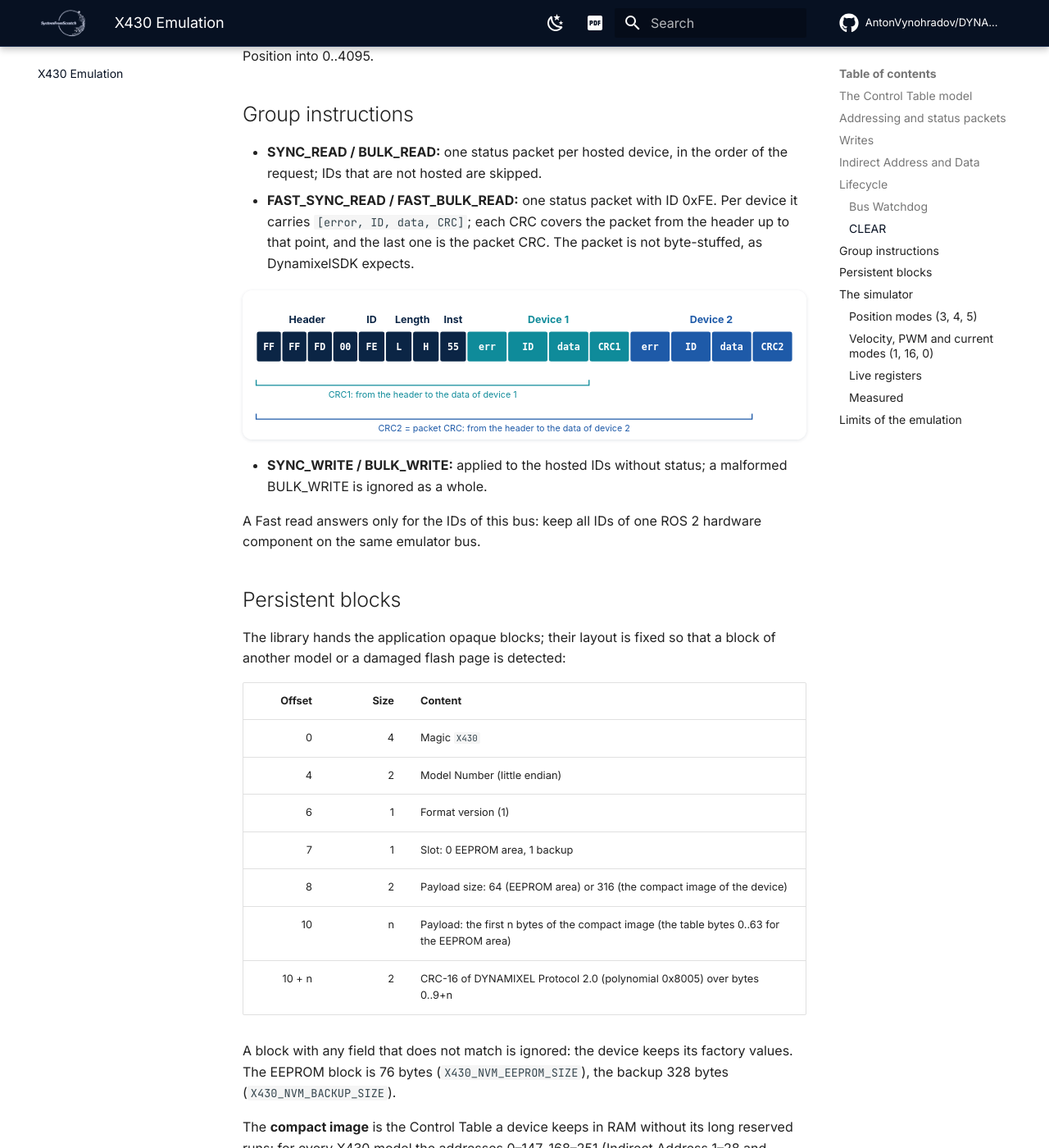
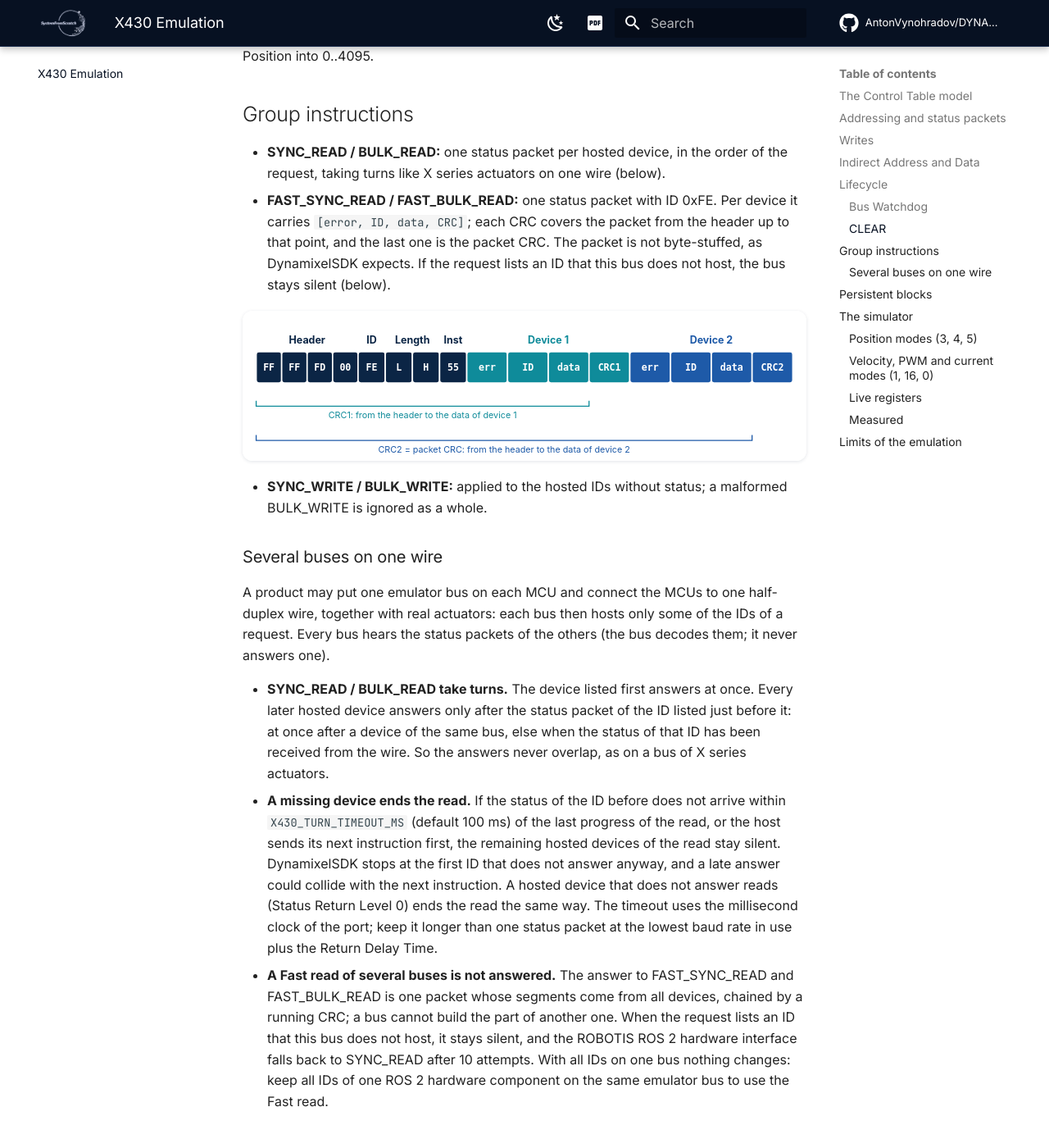
Before and after one commit to AntonVynohradov/DYNAMIXEL-X430-Control-Table-Emulator, an MkDocs documentation site: the page built from docs/theory.md, in a window 1280 px wide and 1400 px high, scrolled down 4490 px. Shown: the whole window at 82% size. Built offline with MkDocs 1.6.1 and Material for MkDocs 9.7.7, drawn with Linux system fonts in a browser that asks for light colours; comment, search, counter and statistics services are not loaded.

Commit message:
feat: several buses on one wire: Sync/Bulk Read take turns, Fast read of several buses stays silent (1.1.0)
Signed-off-by: Anton Vynohradov <avynohradov@systemfromscratch.com>

```diff
--- a/docs/theory.md
+++ b/docs/theory.md
@@ -131,19 +131,44 @@ Position into 0..4095.
 ## Group instructions
 
 - **SYNC_READ / BULK_READ:** one status packet per hosted device, in the order of the
-  request; IDs that are not hosted are skipped.
+  request, taking turns like X series actuators on one wire (below).
 - **FAST_SYNC_READ / FAST_BULK_READ:** one status packet with ID 0xFE. Per device it
   carries `[error, ID, data, CRC]`; each CRC covers the packet from the header up to that
   point, and the last one is the packet CRC. The packet is not byte-stuffed, as
-  DynamixelSDK expects.
+  DynamixelSDK expects. If the request lists an ID that this bus does not host, the bus
+  stays silent (below).
 
 ![Fast Sync Read status packet](assets/images/fast-read.svg)
 
 - **SYNC_WRITE / BULK_WRITE:** applied to the hosted IDs without status; a malformed
   BULK_WRITE is ignored as a whole.
 
-A Fast read answers only for the IDs of this bus: keep all IDs of one ROS 2 hardware
-component on the same emulator bus.
+### Several buses on one wire
+
+A product may put one emulator bus on each MCU and connect the MCUs to one half-duplex
+wire, together with real actuators: each bus then hosts only some of the IDs of a
+request. Every bus hears the status packets of the others (the bus decodes them; it never
+answers one).
+
+- **SYNC_READ / BULK_READ take turns.** The device listed first answers at once. Every
+  later hosted device answers only after the status packet of the ID listed just before
+  it: at once after a device of the same bus, else when the status of that ID has been
+  received from the wire. So the answers never overlap, as on a bus of X series
+  actuators.
+- **A missing device ends the read.** If the status of the ID before does not arrive
+  within `X430_TURN_TIMEOUT_MS` (default 100 ms) of the last progress of the read, or the
+  host sends its next instruction first, the remaining hosted devices of the read stay
+  silent. DynamixelSDK stops at the first ID that does not answer anyway, and a late
+  answer could collide with the next instruction. A hosted device that does not answer
+  reads (Status Return Level 0) ends the read the same way. The timeout uses the
+  millisecond clock of the port; keep it longer than one status packet at the lowest baud
+  rate in use plus the Return Delay Time.
+- **A Fast read of several buses is not answered.** The answer to FAST_SYNC_READ and
+  FAST_BULK_READ is one packet whose segments come from all devices, chained by a running
+  CRC; a bus cannot build the part of another one. When the request lists an ID that this
+  bus does not host, it stays silent, and the ROBOTIS ROS 2 hardware interface falls back
+  to SYNC_READ after 10 attempts. With all IDs on one bus nothing changes: keep all IDs of
+  one ROS 2 hardware component on the same emulator bus to use the Fast read.
 
 ## Persistent blocks
 
--- a/mkdocs.yml
+++ b/mkdocs.yml
@@ -141,7 +141,7 @@ extra:
         - icon: memory
           title: Tight embedded budgets
           text: >-
-            384 B of RAM per device and 2,368 B per bus on Cortex-M4, 9,921 B of flash
+            384 B of RAM per device and 2,424 B per bus on Cortex-M4, 10,191 B of flash
             at -Os including the model table; no allocation, no globals, no OS.
           tags: [Static memory, Bare metal & RTOS]
         - icon: shield
```
Also changed, not shown: CHANGELOG.md (+32 -1 lines), README.md (+3 -3 lines), docs/api.md (+1 -1 lines), docs/architecture.md (+1 -1 lines), docs/configuration.md (+10 -8 lines), docs/overview.md (+2 -2 lines), 6 other files.
